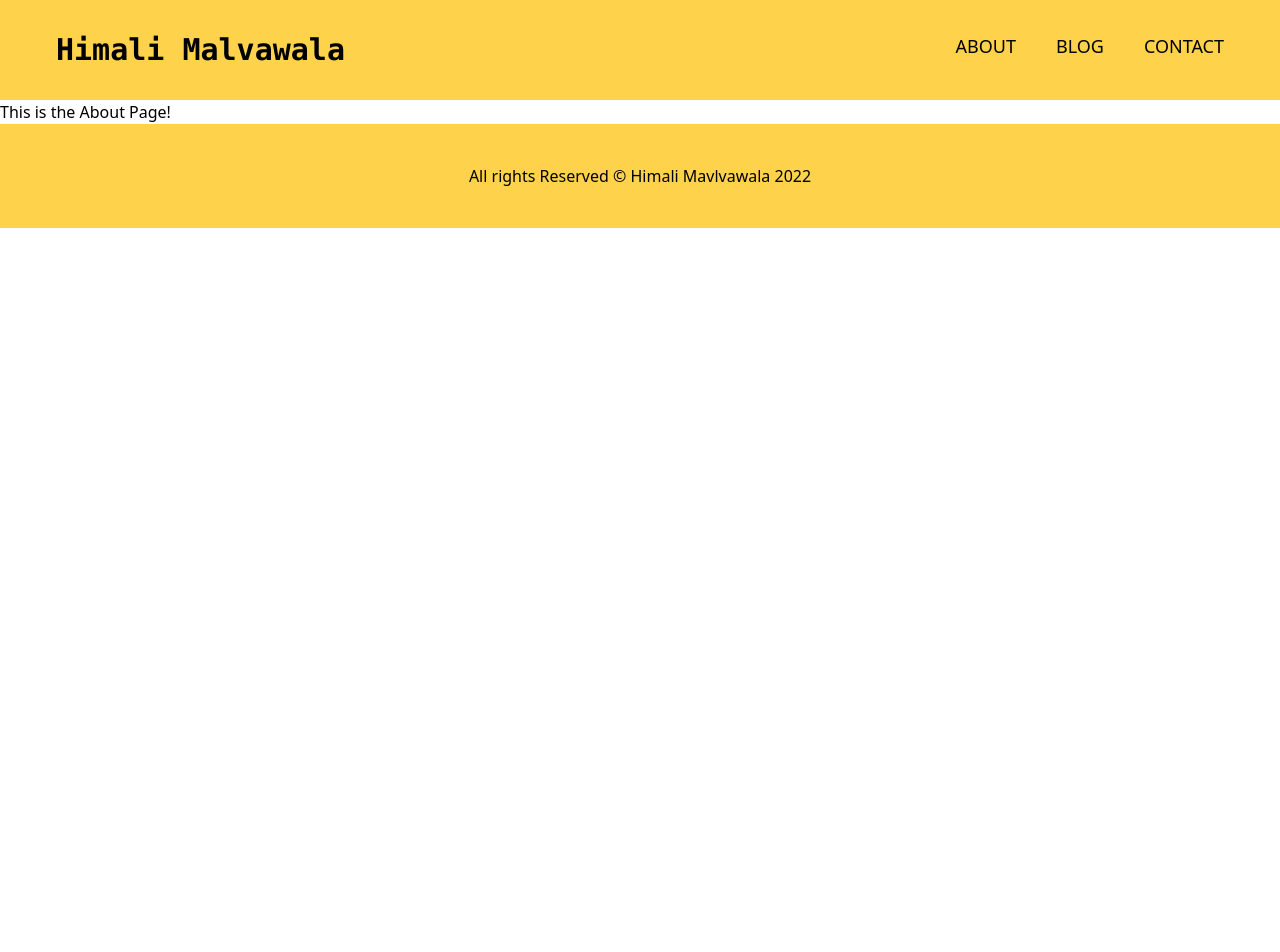
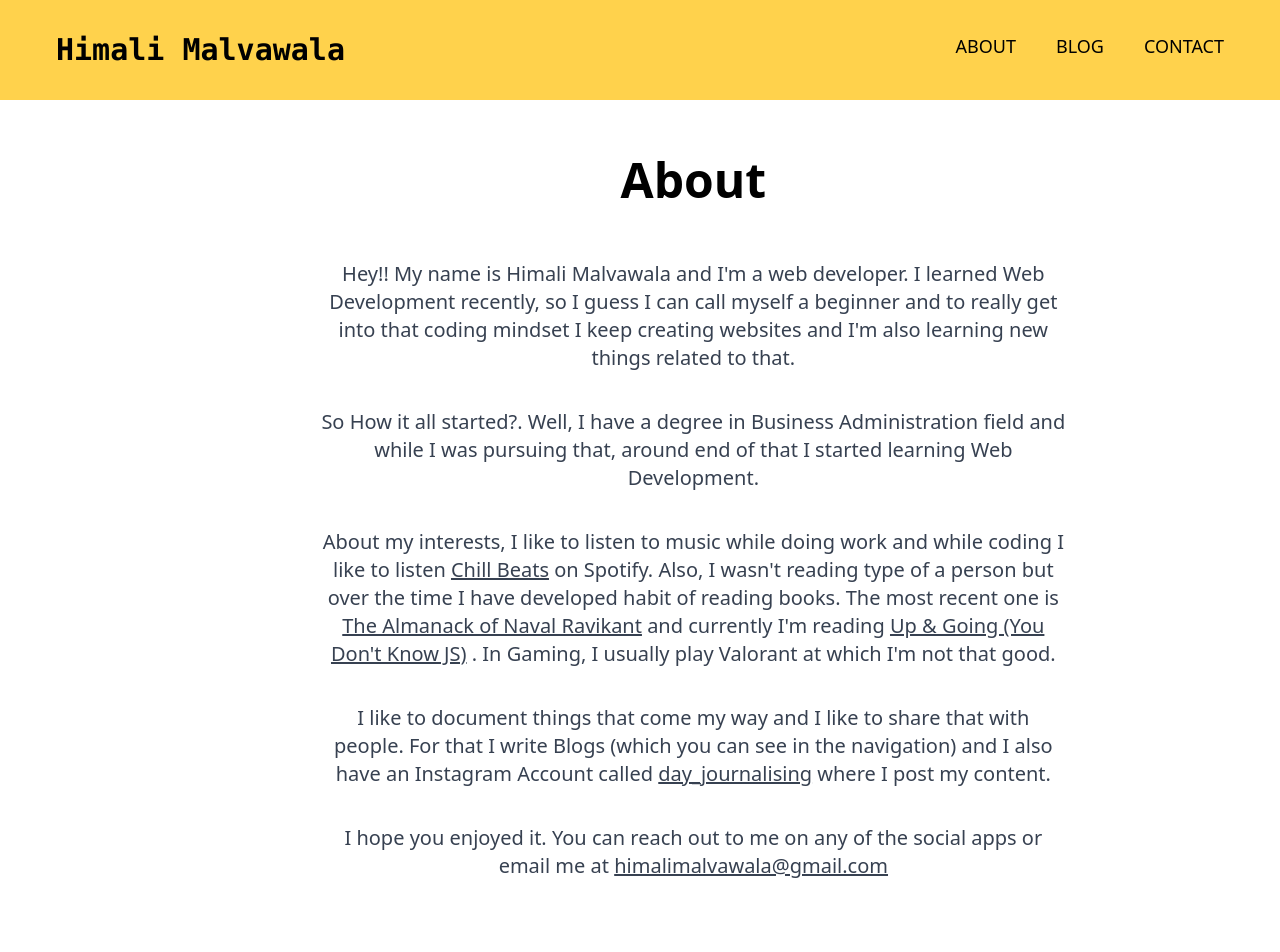
Before and after one commit to Himali-Malvawala/personal-site, a Next.js app: page /about in a window 1280 px wide. Shown: the top 952 px of the page. Before the commit the page ends 800 px from the top, so only its background shows below. Built offline with nearby package versions, Linux system fonts and the light colour scheme.

Commit message:
add about page

```diff
--- a/components/BlogItem.js
+++ b/components/BlogItem.js
@@ -15,6 +15,7 @@ const BlogItem = (props) => {
         <a
           className="text-2xl text-cyan-700 font-semibold hover:underline"
           href="https://himali-malvawala.netlify.app/git-repository/"
+          target={"_blank"}
         >
           {props.title}
         </a>
--- a/components/Footer.js
+++ b/components/Footer.js
@@ -4,7 +4,7 @@ const Footer = () => {
 
   return (
     <p className="px-14 py-10 font-normal bg-yellow text-center mb-0 bottom-0 w-full">
-      All rights Reserved © Himali Mavlvawala {year}
+      All rights Reserved © Himali Malvawala {year}
     </p>
   );
 };
--- a/components/HomePage.js
+++ b/components/HomePage.js
@@ -25,13 +25,16 @@ const HomePage = () => {
         </div>
         <div className=" bg-white pt-4 pb-4 mt-9 rounded-b-md">
           <div className="flex justify-evenly mb-0">
-            <a href="https://twitter.com/HimaliMalvawala">
+            <a href="https://twitter.com/HimaliMalvawala" target={"_blank"}>
               <FaTwitter size={20} />
             </a>
-            <a href="https://www.linkedin.com/in/himalimalvawala/">
+            <a
+              href="https://www.linkedin.com/in/himalimalvawala/"
+              target={"_blank"}
+            >
               <FaLinkedin size={20} className="hover:shrink-0" />
             </a>
-            <a href="https://github.com/Himali-Malvawala">
+            <a href="https://github.com/Himali-Malvawala" target={"_blank"}>
               <FaGithub size={20} />
             </a>
             <a href="mailto: himalimalvawala@gmail.com">
--- a/components/Navigation.js
+++ b/components/Navigation.js
@@ -4,7 +4,9 @@ const Navigation = () => {
   return (
     <nav className="flex justify-between py-8 px-14 bg-yellow">
       <Link href="/">
-        <a className="font-mono text-3xl font-semibold">Himali Malvawala</a>
+        <a className="font-mono text-3xl font-semibold hover:text-blue">
+          Himali Malvawala
+        </a>
       </Link>
       <div className="text-lg font-light">
         <Link href="/about">
--- a/pages/about.js
+++ b/pages/about.js
@@ -3,9 +3,87 @@ import Page from "../components/page";
 const About = () => {
   return (
     <Page>
-      <h1>This is the About Page!</h1>
+      <div className="w-7/12 text-center ml-80 mb-24">
+        <h1 className="text-5xl font-bold mt-14 mb-14">About</h1>
+        <p className="text-xl text-gray-700 pb-9">
+          Hey!! My name is Himali Malvawala and I'm a web developer. I learned
+          Web Development recently, so I guess I can call myself a beginner and
+          to really get into that coding mindset I keep creating websites and
+          I'm also learning new things related to that.
+        </p>
+
+        <p className="text-xl text-gray-700 pb-9">
+          So How it all started?. Well, I have a degree in Business
+          Administration field and while I was pursuing that, around end of that
+          I started learning Web Development.
+        </p>
+
+        <p className="text-xl text-gray-700 pb-9">
+          About my interests, I like to listen to music while doing work and
+          while coding I like to listen{"   "}
+          <span>
+            <a
+              className="underline hover:text-blue"
+              href="https://open.spotify.com/artist/46d1ndWtnYj9kxd3IlQykV?si=I09Io-dATHuIAL7TNX8Hiw"
+            >
+              Chill Beats
+            </a>
+          </span>{" "}
+          on Spotify. Also, I wasn't reading type of a person but over the time
+          I have developed habit of reading books. The most recent one is{" "}
+          <span>
+            <a
+              className="underline hover:text-blue"
+              href="https://www.navalmanack.com/"
+            >
+              The Almanack of Naval Ravikant
+            </a>
+          </span>{" "}
+          and currently I'm reading{" "}
+          <span>
+            <a
+              className="underline hover:text-blue"
+              href="https://github.com/getify/You-Dont-Know-JS/blob/1st-ed/up%20&%20going/README.md#you-dont-know-js-up--going"
+            >
+              Up & Going (You Don't Know JS)
+            </a>
+          </span>{" "}
+          . In Gaming, I usually play Valorant at which I'm not that good.
+        </p>
+
+        <p className="text-xl text-gray-700 pb-9">
+          I like to document things that come my way and I like to share that
+          with people. For that I write Blogs (which you can see in the
+          navigation) and I also have an Instagram Account called {"   "}
+          <span>
+            <a
+              className="underline hover:text-blue"
+              href="https://instagram.com/day_journalising?igshid=YmMyMTA2M2Y="
+            >
+              day_journalising
+            </a>
+          </span>
+          {"   "}
+          where I post my content.
+        </p>
+        <p className="text-xl text-gray-700">
+          I hope you enjoyed it. You can reach out to me on any of the social
+          apps or email me at{" "}
+          <span>
+            <a
+              className="underline hover:text-blue"
+              href="mailto: himalimalvawala@gmail.com"
+            >
+              himalimalvawala@gmail.com
+            </a>
+          </span>
+        </p>
+      </div>
     </Page>
   );
 };
 
 export default About;
+
+// instagram acount
+// email
--- a/pages/contact.js
+++ b/pages/contact.js
@@ -8,18 +8,21 @@ const Contact = () => {
         <a
           className="pr-20 text-xl hover:text-blue font-medium"
           href="https://twitter.com/HimaliMalvawala"
+          target={"_blank"}
         >
           Twitter
         </a>
         <a
           className="pr-20 text-xl hover:text-blue font-medium"
           href="https://www.linkedin.com/in/himalimalvawala/"
+          target={"_blank"}
         >
           LinkedIn
         </a>
         <a
           className="pr-20 text-xl hover:text-blue font-medium"
           href="https://github.com/Himali-Malvawala"
+          target={"_blank"}
         >
           Github
         </a>
```
